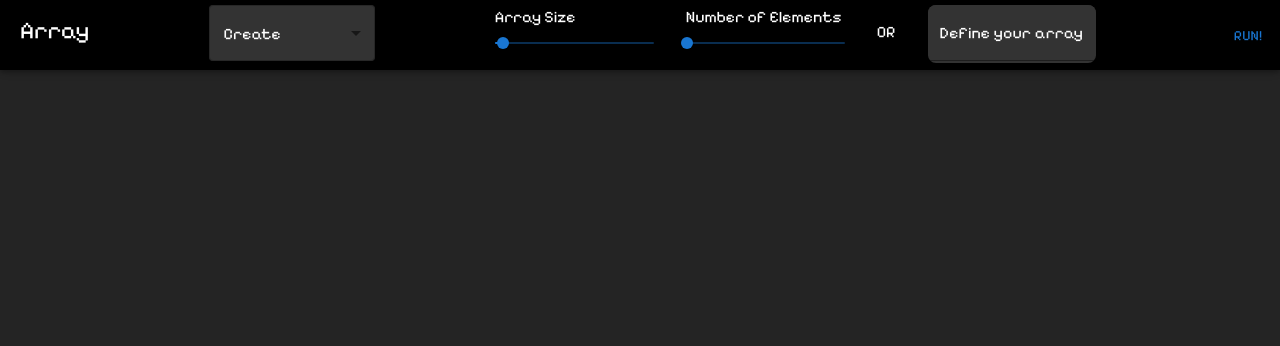
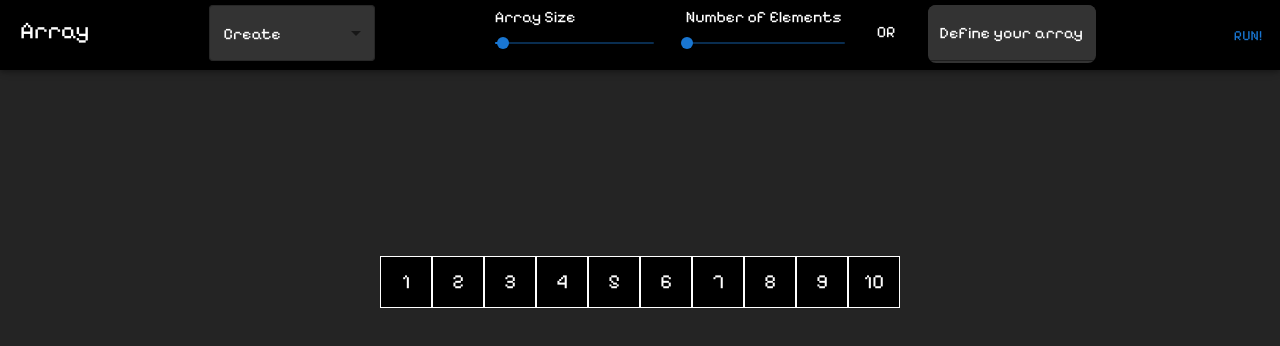
Before and after one commit to Thayumanavansiva/Visualicious, a React (Vite) app: page /array in a window 1280 px wide. Shown: the top 346 px of the page. Built offline with nearby package versions, Linux system fonts and the light colour scheme.

Commit message:
array animations

```diff
--- a/src/AlgorithmsVisualizer/Array/NavBar.jsx
+++ b/src/AlgorithmsVisualizer/Array/NavBar.jsx
@@ -8,7 +8,8 @@ export default function NavBar({ name, type, params, updateParams, updateType })
     const [disable, setDisable] = React.useState(false);
 
     React.useEffect(() => {
-        if (params.Array && params.Array.length > 0) {
+        console.log(params);
+        if (params.Array && params.Array.length > 0 && params.Array[0] !== "") {
             setDisable(true);
         } else {
             setDisable(false);
--- a/src/AlgorithmsVisualizer/Array/array.jsx
+++ b/src/AlgorithmsVisualizer/Array/array.jsx
@@ -1,6 +1,7 @@
 import * as React from 'react';
 import NavBar from './NavBar.jsx';
-
+import Createarray from './createArray.jsx';
+import { Container, Stack } from '@mui/material';
 
 export default function ArrayApp() {
     const [type, setType] = React.useState("CREATE");
@@ -20,6 +21,8 @@ export default function ArrayApp() {
     }
 
     return (
+        <>
+
         <NavBar
         name="Array"
         type={type}
@@ -27,5 +30,11 @@ export default function ArrayApp() {
         updateParams={updateParams}
         updateType={updateType}
         />
+
+        <Container sx={{marginTop: "20%", alignItems: "center", justifyContent: "center", display: "flex"}}>
+        <Createarray />
+        </Container>
+
+        </>
     )
 }
--- /dev/null
+++ b/src/AlgorithmsVisualizer/Array/createArray.jsx
@@ -0,0 +1,33 @@
+import { Box, Stack } from '@mui/material';
+
+export default function createArray(){
+
+    const array = [1, 2, 3, 4, 5, 6, 7, 8, 9, 10];
+
+    return (
+        <Stack direction="row">
+            {
+                array.map((value, index) => {
+                    return (
+                        <div key={index} className="array-element" onClick={(event)=> event.target.style.backgroundColor = "red"}>
+                        <Box key={index} sx={{
+                            backgroundColor: "black",
+                            color: "white",
+                            width: "50px",
+                            height: "50px",
+                            display: "flex",
+                            justifyContent: "center",
+                            alignItems: "center",
+                            fontSize: "20px",
+                            border: "1px solid white",
+                            fontFamily: "Pixelify Sans"
+                        }}>
+                            {value}
+                        </Box>
+                        </div>
+                    )
+                })
+            }
+        </Stack>
+    )
+}
```
